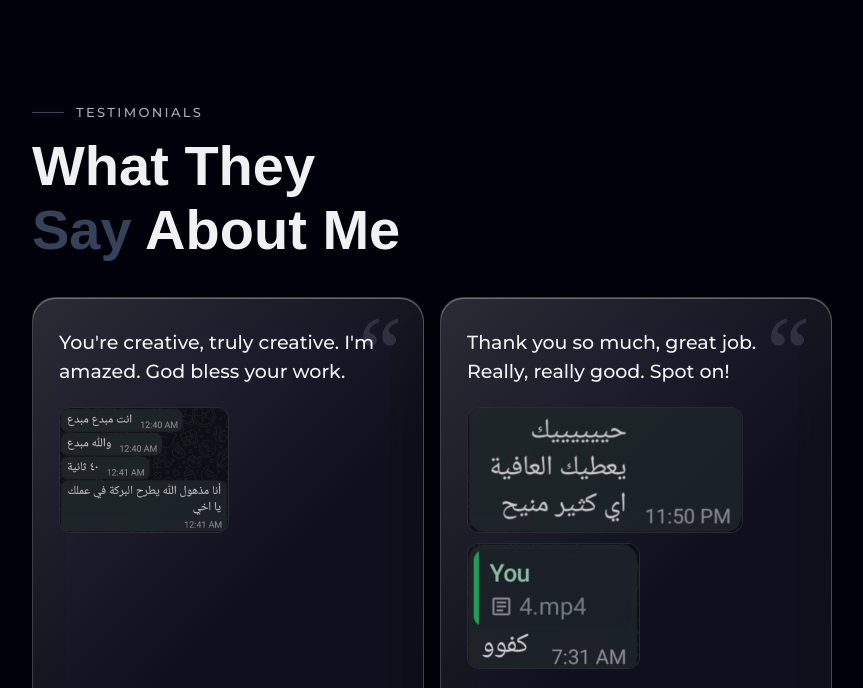
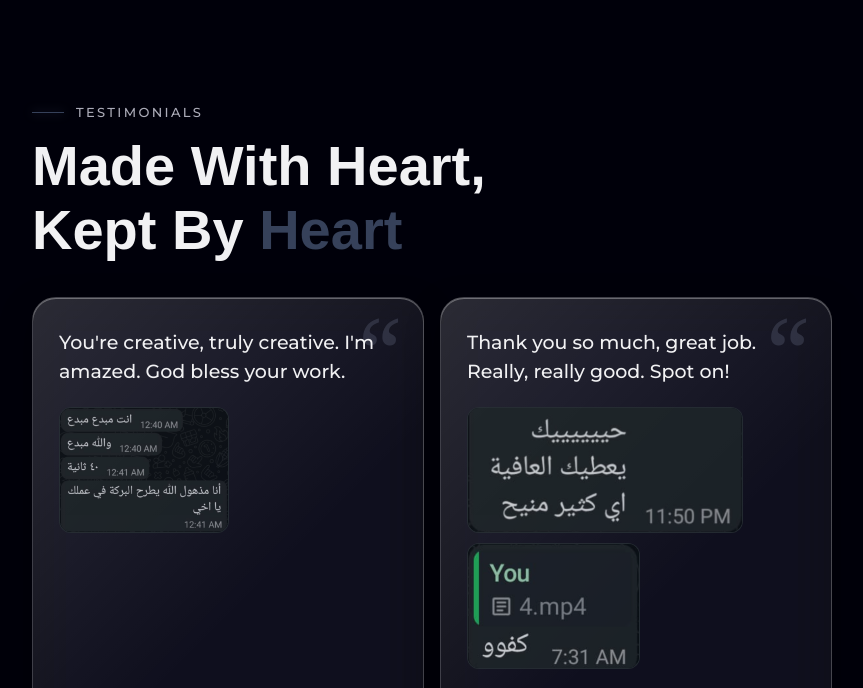
Before and after one commit to ibrahimbinshaaban-visuals/ibrahimbinshaaban-visuals.github.io, a plain HTML site: page index.html in a window 1280 px wide. Shown: the part 4340-5028 px from the top of the page, without its empty margins (208-1071 px from the left). Drawn offline with nearby package versions, Linux system fonts and the light colour scheme; a web font is replaced by a local one.

Commit message:
Testimonials heading: Made With Heart, Kept By Heart
Co-Authored-By: Claude Opus 5.5 <noreply@anthropic.com>

```diff
--- a/index.html
+++ b/index.html
@@ -200,7 +200,7 @@
       <div class="reviews__container">
         <div class="reviews__head">
           <span class="about__kicker fade">Testimonials</span>
-          <h2 class="heading fade">What They<br><span class="accent">Say</span> About Me</h2>
+          <h2 class="heading fade">Made With Heart,<br>Kept By <span class="accent">Heart</span></h2>
         </div>
         <ul class="reviews__grid"></ul>
       </div>
```
